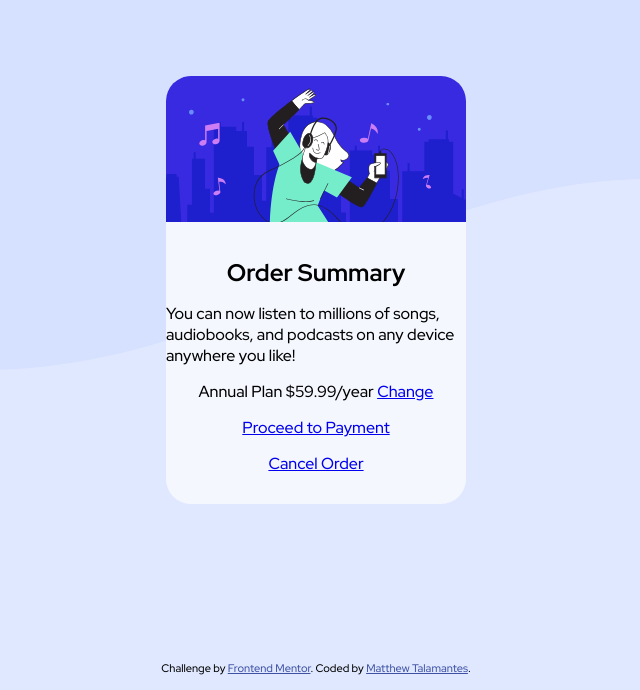
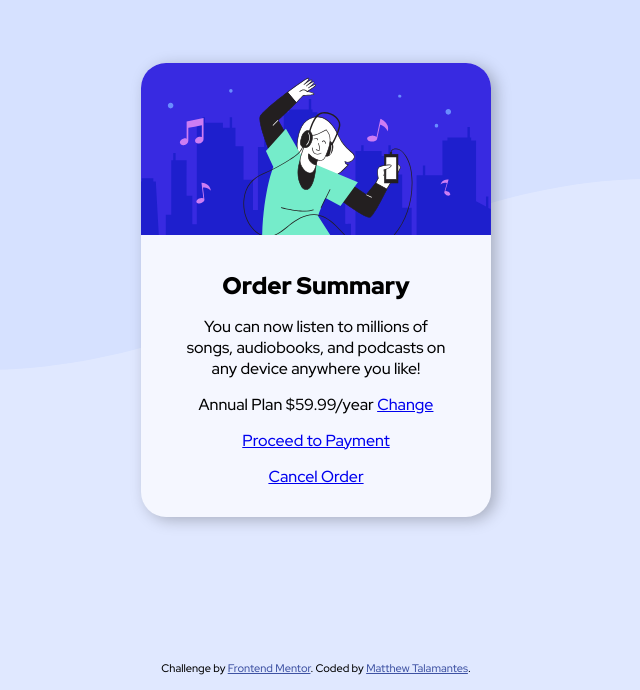
Before and after one commit to matthew-talamantes/Order-summary-component, a plain HTML site: page index.html in a window 1280 px wide. Shown: the part 110-800 px from the top of the page, without its empty margins (324-964 px from the left). Drawn offline with Linux system fonts and the light colour scheme.

Commit message:
More Changes

```diff
--- a/css/main.css
+++ b/css/main.css
@@ -17,11 +17,12 @@ body {
 }
 
 #summary-card {
-    width: 300px;
+    width: 350px;
     height: auto;
     border-radius: 25px;
     background-color: hsl(225, 100%, 98%);
     overflow: hidden;
+    box-shadow: 5px 3px 15px rgba(0, 0, 0, 0.25);
 }
 
 #summary-card > * {
@@ -37,6 +38,8 @@ body {
 }
 
 #summary-text {
+    padding-left: 30px;
+    padding-right: 30px;
     display: flex;
     flex-direction: column;
     align-items: center;
@@ -46,6 +49,19 @@ body {
     margin-bottom: 15px;
 }
 
+#summary-text h1 {
+    font-size: 1.5em;
+    font-weight: 900;
+}
+
+#summary-text p {
+    margin-left: 15px;
+    margin-right: 15px;
+    text-align: center;
+    font-size: 1em;
+    font-weight: 500;
+}
+
 .attribution {
     text-align: center;
     position: absolute;
--- a/index.html
+++ b/index.html
@@ -21,7 +21,7 @@
 <body>
 
   <section id="summary-card">
-    <img id="card-hero" src="./images/illustration-hero.svg" width="300" alt="Illustration">
+    <img id="card-hero" src="./images/illustration-hero.svg" width="350" alt="Illustration">
     <div id="summary-text">
       <h1>Order Summary</h1>
 
```
